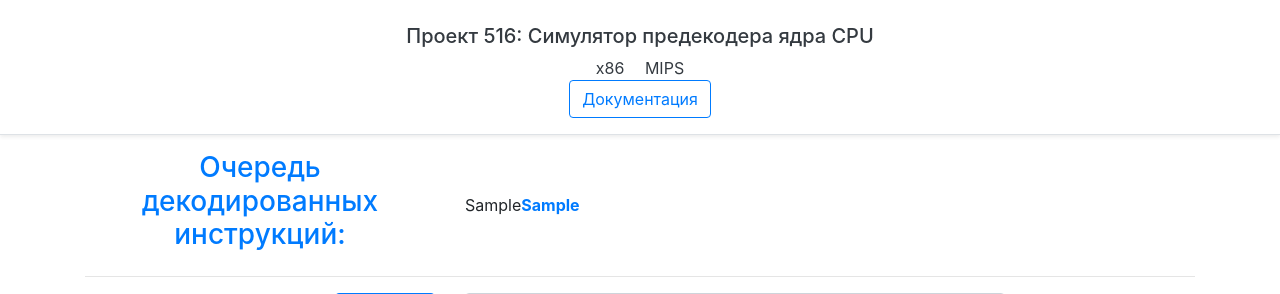
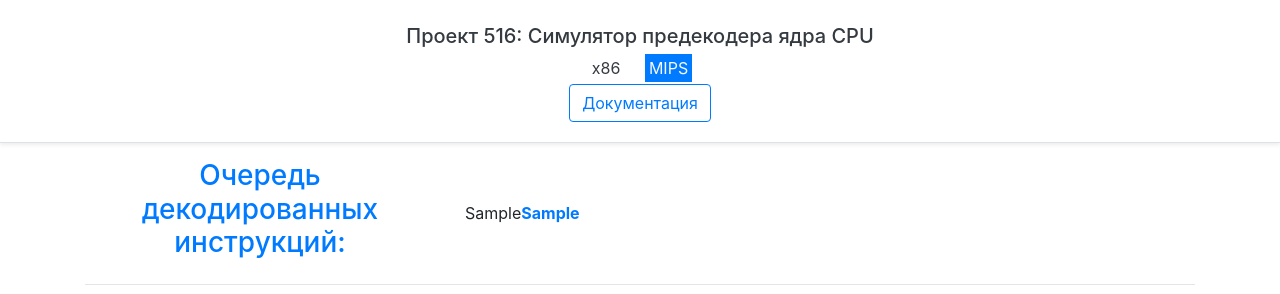
Before and after one commit to MSTarakanov/predecoder, a Django app: template mips/templates/mips/mips_process.html in a window 1280 px wide. Shown: the top 294 px of the page. Run offline with Django 3.2, Linux system fonts and the light colour scheme; tables that the repository leaves empty hold one stand-in row (values such as "Sample post"); the template is opened without the code that fills it: values that come from a table or form of the project are taken from there, most other values are stand-ins (such as "Sample title", 1, 10 or a date in 2020); some libraries are stand-ins or nearby versions.

Commit message:
added some ops

```diff
--- a/mips/templates/mips/mips_process.html
+++ b/mips/templates/mips/mips_process.html
@@ -21,14 +21,14 @@
 </head>
 <body>
 <div class="main-wrapper">
-    <div class="d-flex flex-column align-items-center p-3 px-md-4 mb-3 bg-body border-bottom shadow-sm">
+   <div class="d-flex flex-column align-items-center p-3 px-md-4 mb-3 bg-body border-bottom shadow-sm">
         <a class="h5 my-0 me-md-auto fw-normal p-2 text-dark" href="{% url 'mainscreen' %}">Проект 516: Симулятор
             предекодера ядра CPU</a>
         <nav class="my-2 my-md-0 me-md-3">
-            <a class="p-2 text-dark" href="{% url 'x86_main' %}">x86</a>
-            <a class="p-2 text-dark" href="{% url 'mips_main' %}">MIPS</a>
+            <a class="text-dark m-2 p-1" href="{% url 'x86_main' %}">x86</a>
+            <a class="text-light m-2 p-1 background-clr" href="{% url 'mips_main' %}">MIPS</a>
         </nav>
-        <a class="btn btn-outline-primary" href="https://wiki.miem.hse.ru/ru/Projects/516/docs">Документация</a>
+        <a class="m-1 btn btn-outline-primary" href="https://wiki.miem.hse.ru/ru/Projects/516/docs">Документация</a>
     </div>
     <div class="container">
         <form method="POST">
@@ -192,6 +192,11 @@ h3 {
     height: 50%;
 }
 
+.background-clr {
+  background: #007bff;
+  text-color: white;
+}
+
 .centered {
     align-items: center;
     text-align: center;
--- a/x86/views.py
+++ b/x86/views.py
@@ -116,7 +116,7 @@ examples = [
     {'byte': '66A300402000', 'description': [['Prefix', '0x66'], ['Opcode', '0xA3'], ['Displacement', '0x00402000']], 'command': 'MOV X, AX'}]},
 
      {'name': 'Вычисление минимума и максимума в массиве',
-      'desc': 'Для начала ..., далее приравниваем минимум и максимум к первому элементу массива. Каждый последующий элемент сравнивается со значением в регистрах, и, если подходит под условие максимума или минимума, то записывается в регистр.', 'example':
+      'desc': 'В регистре ECX - число элементов в массиве. Приравниваем минимум и максимум к первому элементу массива. Каждый последующий элемент сравнивается со значением в регистрах, и, если подходит под условие максимума или минимума, то записывается в регистр.', 'example':
     [{'byte': '33F6', 'description': [['Opcode', '0x33'], ['Mod R/M', '0xF6']],'command': 'XOR ESI, ESI'},
      {'byte': 'A100403000', 'description': [['Opcode', '0xA1'], ['Displacement', '0x00403000']],'command': 'MOV EAX, [0x00403000]'},
      {'byte': '8B1D00403000', 'description': [['Opcode', '0x8B'], ['Mod R/M', '0x1D'],['Displacement', '0x00403000']],'command': 'MOV EBX, [0x00403000]'},
@@ -128,7 +128,6 @@ examples = [
      {'byte': '7C24', 'description': [['Opcode', '0x7C'], ['Relative', '0x24']],'command': 'JL [0x24]'},
      {'byte': 'EB00', 'description': [['Opcode', '0xEB'], ['Relative', '0x00']],'command': 'JMP [0x00]'},
      {'byte': '3B9E00403000', 'description': [['Opcode', '0x3B'], ['Mod R/M', '0x9E'],['Displacement', '0x00403000']],'command': 'CMP EBX, [0x00403000]'},
-     {'byte': '7412', 'description': [['Opcode', '0x74'], ['Relative', '0x12']],'command': 'JE [0x12]'},
      {'byte': '7412', 'description': [['Opcode', '0x74'], ['Relative', '0x12']],'command': 'JE [0x12]'}]},
 
     {'name': 'Расчет гипотенузы',
```
Also changed, not shown: mips/views.py (+21 -15 lines).
